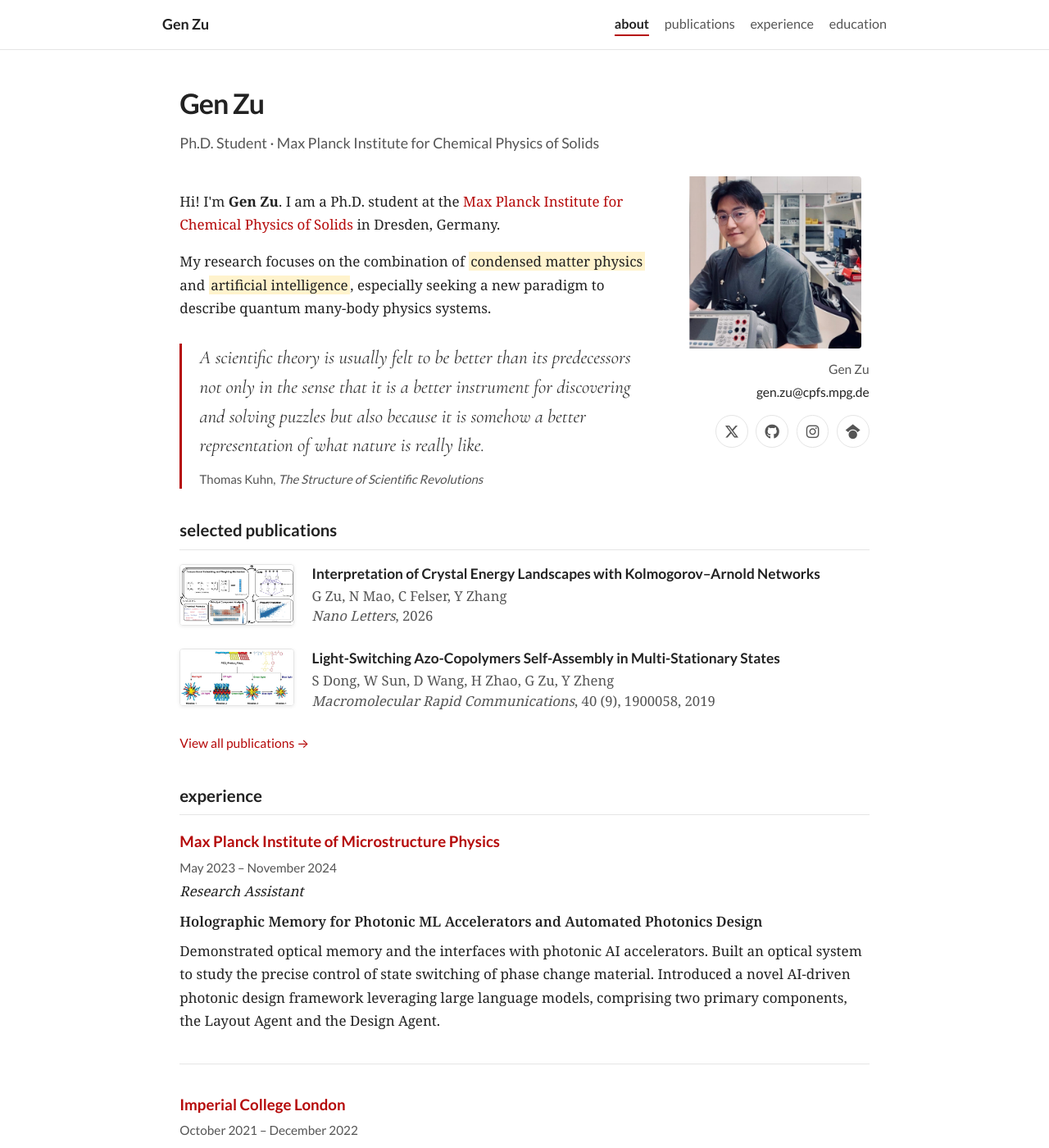
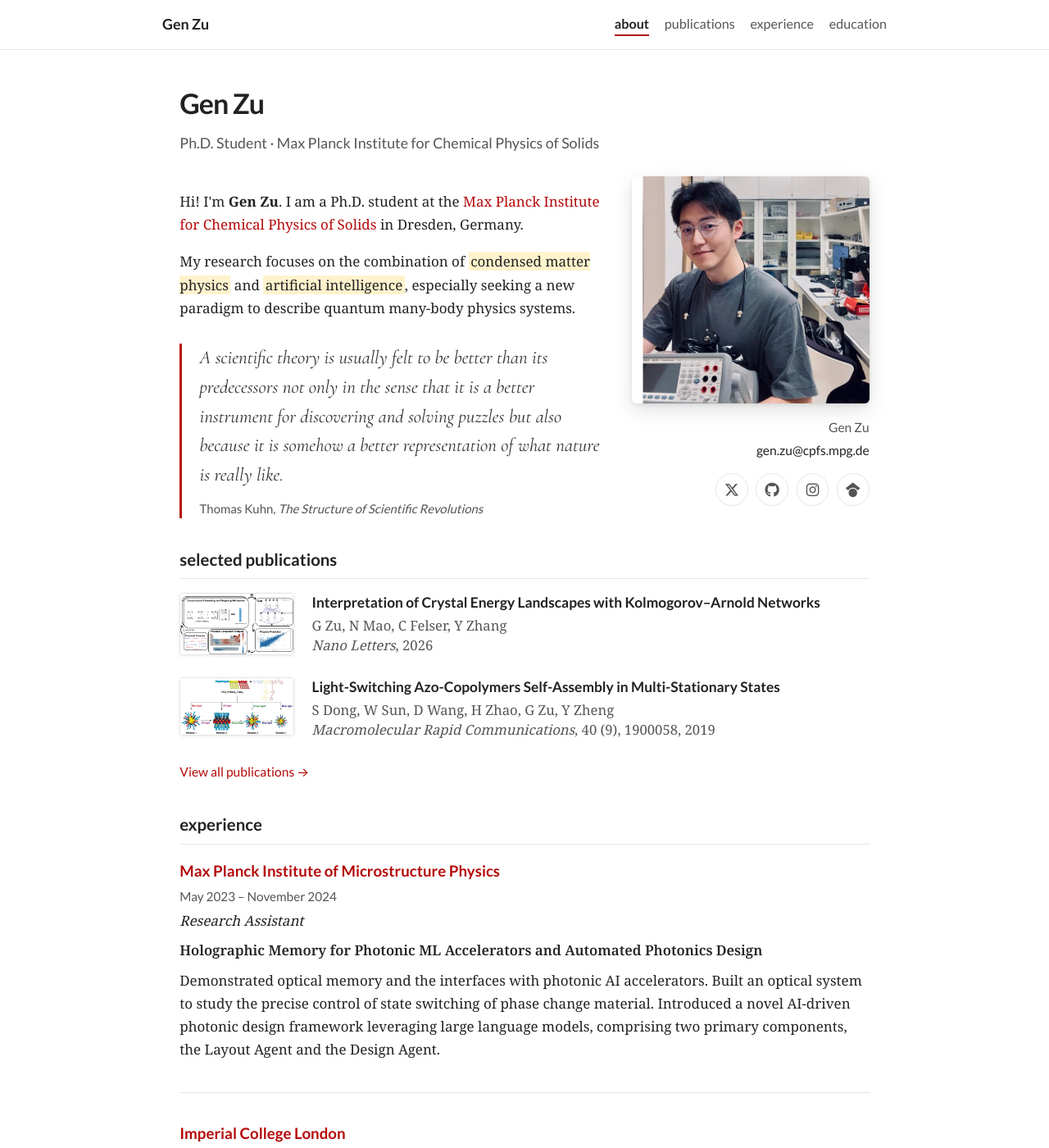
Before and after one commit to genzuuuu/genzuuuu.github.io, a Jekyll site: the page built from index.md, in a window 1280 px wide and 1400 px high. Shown: the whole window at 82% size. Built offline with Jekyll 4.4.1, drawn with Linux system fonts in a browser that asks for light colours.

Commit message:
Enlarge profile photo and add depth shadow on homepage sidebar.
Co-authored-by: Cursor <cursoragent@cursor.com>

```diff
--- a/assets/css/main.scss
+++ b/assets/css/main.scss
@@ -224,17 +224,20 @@ a {
   gap: 2rem;
 
   @media (min-width: 768px) {
-    grid-template-columns: minmax(0, 1fr) 220px;
+    grid-template-columns: minmax(0, 1fr) 280px;
     align-items: start;
   }
 }
 
 .about-photo {
   width: 100%;
-  max-width: 220px;
-  border-radius: 4px;
+  max-width: 280px;
+  border-radius: 6px;
   display: block;
   margin: 0 auto;
+  box-shadow:
+    0 2px 4px rgba(0, 0, 0, 0.08),
+    0 8px 24px rgba(0, 0, 0, 0.12);
 }
 
 .about-sidebar {
@@ -250,10 +253,18 @@ a {
     .profile-card {
       order: -1;
     }
+
+    .about-photo {
+      max-width: 260px;
+    }
   }
 
   @media (min-width: 768px) {
-    grid-template-columns: minmax(0, 1fr) 240px;
+    grid-template-columns: minmax(0, 1fr) 290px;
+
+    .about-photo {
+      max-width: 100%;
+    }
 
     .social-icons {
       justify-content: flex-end;
@@ -263,7 +274,8 @@ a {
 
 .profile-card {
   figure {
-    margin: 0 0 0.75rem;
+    margin: 0 0 1rem;
+    line-height: 0;
   }
 
   .social-icons {
--- a/index.md
+++ b/index.md
@@ -32,11 +32,12 @@ permalink: /
   </div>
 
   <aside class="about-sidebar profile-card">
-    <figure>
+    <figure class="profile-photo-wrap">
       <img
         src="{{ site.profile_image | relative_url }}"
         alt="{{ site.name }}"
         class="about-photo"
+        loading="eager"
       >
     </figure>
     <div class="profile-more-info">
```
